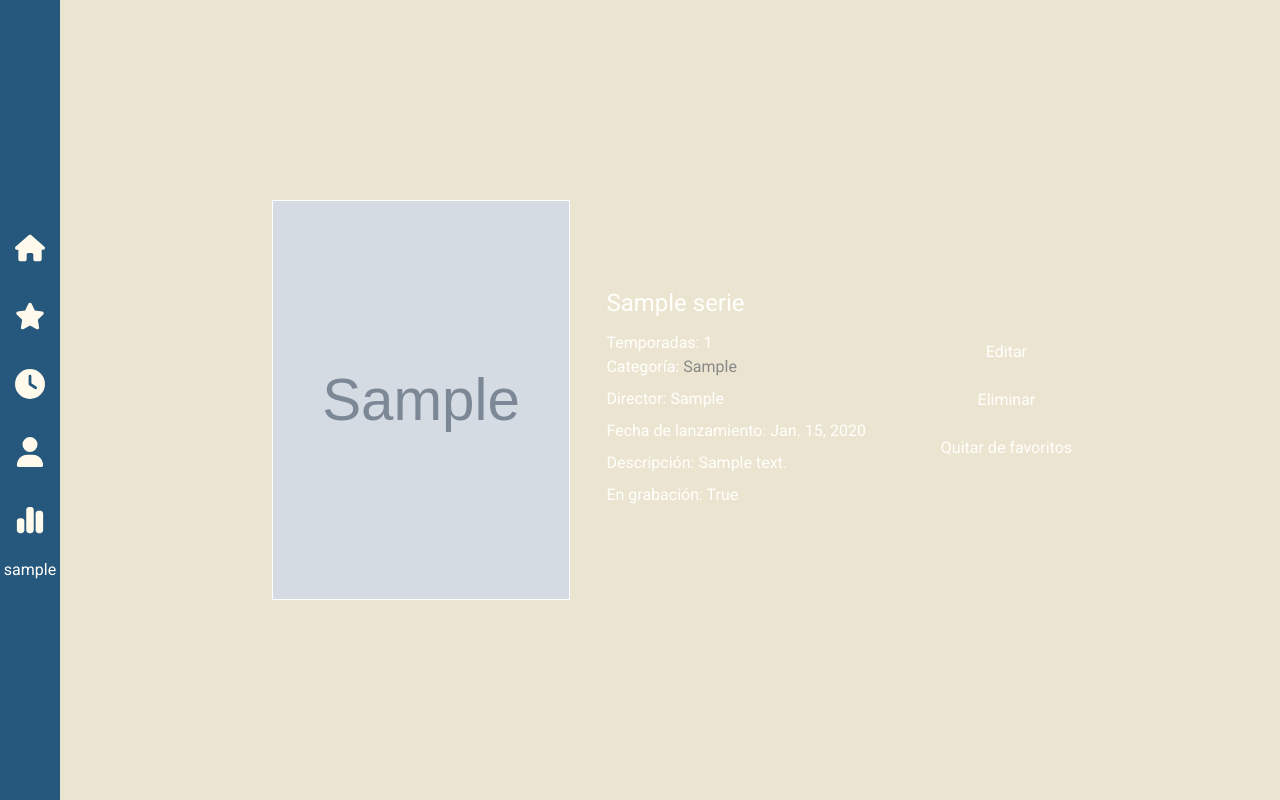
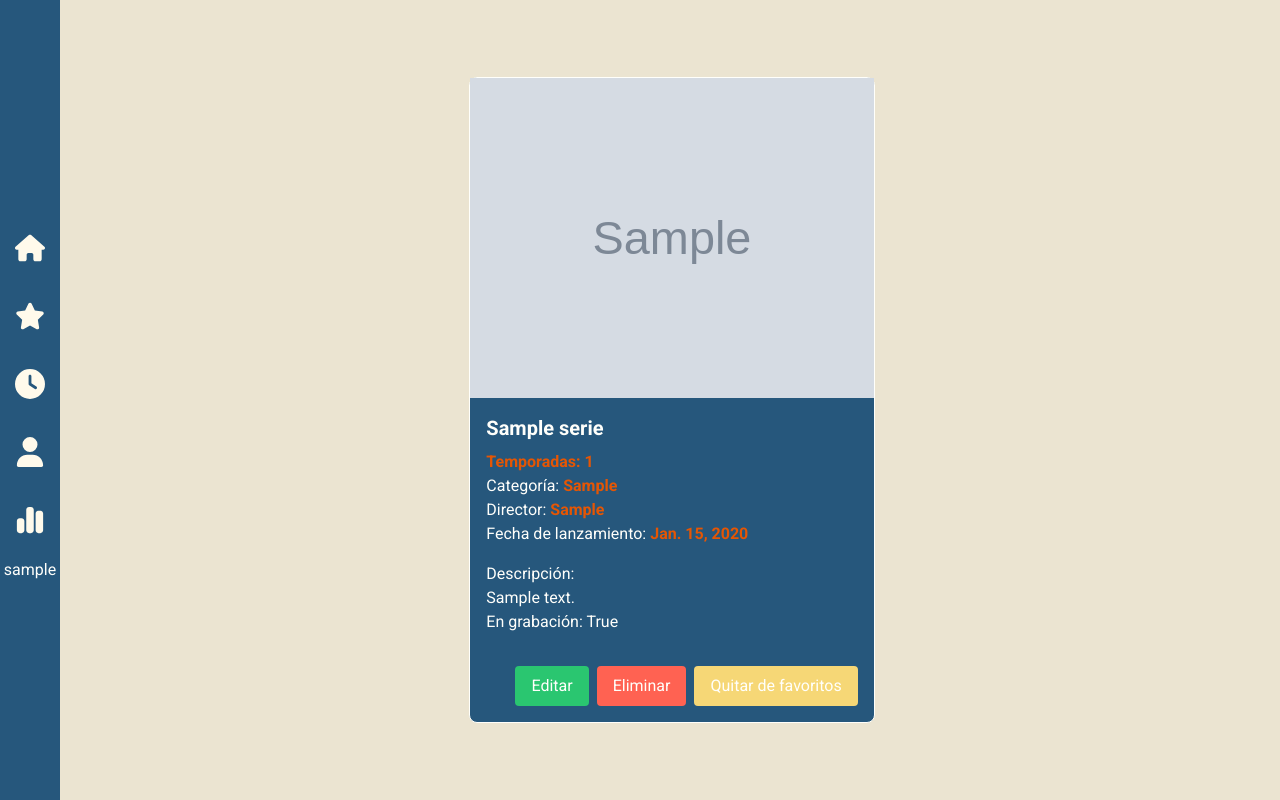
Before and after one commit to AdrianRgGit/tokio_final_project, a Django app: page /content/serie/1/ in a window 1280 px wide. Run offline with Django 5.2, Linux system fonts and the light colour scheme; a user stored in the database is signed in; tables that the repository leaves empty hold one stand-in row (values such as "Sample post"); grey boxes marked "Sample" are stand-in pictures; some libraries are stand-ins or nearby versions.

Commit message:
más cosas

```diff
--- a/content/templates/content/serie_detail.html
+++ b/content/templates/content/serie_detail.html
@@ -1,36 +1,45 @@
 {% extends "core/base.html" %}
 {% block content %}
-<section class="movie-container">
-    <div class="movie-image">
-        <img src="{{ serie.image.url }}" alt="{{ serie.title }}">
+<section class="flex justify-center items-center h-screen">
+    <div class="bg-blue-1 border rounded-lg w-1/3">
+        <img class="w-full h-80 object-cover" src="{{ serie.image.url }}" alt="{{ serie.title }}">
+        <div class="p-4">
+            <h2 class="text-xl font-semibold mb-2">{{serie.title}}</h2>
+            <a class="text-orange-1 font-semibold" href="{% url 'season_list' serie.pk %}">Temporadas:
+                {{number_seasons}}</a>
+            <p>Categoría: <span class="text-orange-1 font-semibold">{{serie.genre}}</span></p>
+            <p>Director: <span class="text-orange-1 font-semibold"> {{serie.director}}</span></p>
+            <p>Fecha de lanzamiento: <span class="text-orange-1 font-semibold"> {{serie.release_date}}</span></p>
+            <p class="mt-4">Descripción:
+            <div>
+                <p>{{ serie.description }}</p>
             </div>
-    <div class="movie-details">
-        <h2>{{serie.title}}</h2>
-        <a href="{% url 'season_list' serie.pk %}">Temporadas: {{number_seasons}}</a>
-        <p>Categoría: <span class="category">{{serie.genre}}</span></p>
-        <p>Director: {{serie.director}}</p>
-        <p>Fecha de lanzamiento: {{serie.release_date}}</p>
-        <p>Descripción: {{serie.description}}</p>
             <p>En grabación: {{serie.status}}</p>
         </div>
-    <div class="movie-buttons-container">
-        <button class="movie-buttons"><a href="{% url 'update_serie' serie.id %}">Editar</a></button>
-        <button class="movie-buttons"><a href="{% url 'delete_serie' serie.id %}">Eliminar</a></button>
+
+        <div class="flex justify-end p-4">
+            <button class="mr-2 bg-green-1 text-white px-4 py-2 rounded hover:opacity-80"><a
+                    href="{% url 'update_serie' serie.id %}">Editar</a></button>
+            <button class="bg-red-1 text-white px-4 py-2 rounded hover:opacity-80"><a
+                    href="{% url 'delete_serie' serie.id %}">Eliminar</a></button>
 
             {% if is_favorite %}
             <form action="{% url 'remove_favorite' 'serie' serie.id %}" method="post">
                 {% csrf_token %}
-            <button type="submit" class="movie-buttons">Quitar de favoritos</button>
+                <button type="submit" class="ml-2 bg-yellow-1 text-white px-4 py-2 rounded hover:opacity-80">Quitar de
+                    favoritos
+                </button>
             </form>
 
             {% else %}
             <form action="{% url 'add_favorite' 'serie' serie.id %}" method="post">
                 {% csrf_token %}
-            <button type="submit" class="movie-buttons">Añadir a favoritos</button>
+                <button type="submit" class="ml-2 bg-gray-1 text-white px-4 py-2 rounded hover:opacity-80">Añadir a
+                    favoritos
+                </button>
             </form>
             {% endif %}
-
-
+        </div>
     </div>
 </section>
 {% endblock %}
--- a/content/views.py
+++ b/content/views.py
@@ -123,7 +123,6 @@ class SeasonCreateView(CreateView):
         serie_pk = self.kwargs.get('serie_pk')
         serie = Serie.objects.get(pk=serie_pk)
         form.instance.serie = serie
-        print("Esta es la serie", serie)
         return super().form_valid(form)
 
 
--- a/core/static/core/content_detail.css
+++ /dev/null
@@ -1,49 +0,0 @@
-.movie-container {
-  display: flex;
-  max-width: 800px;
-  margin: auto;
-  height: 100vh;
-  align-items: center;
-  justify-content: center;
-  gap: 16px;
-}
-
-.movie-image {
-  flex: 1;
-}
-
-.movie-image img {
-  width: 400px;
-  height: 400px;
-  border: 1px white solid;
-}
-
-.movie-details {
-  flex: 1;
-  padding: 20px;
-}
-
-.movie-details h2 {
-  font-size: 1.5em;
-  margin-bottom: 10px;
-}
-
-.movie-details p {
-  font-size: 1em;
-  margin-bottom: 8px;
-}
-
-.movie-details .category {
-  color: #888;
-}
-
-.movie-buttons-container{
-  display: flex;
-  flex-direction: column;
-  gap: 24px;
-}
-
-
-.movie-buttons{
-  cursor: pointer;
-}
--- a/core/static/registration/profile.css
+++ /dev/null
@@ -1,10 +0,0 @@
-.image-container {
-  flex: 1;
-  padding: 20px;
-}
-
-.card-image {
-  max-width: 100%;
-  height: auto;
-  border-radius: 8px;
-}
--- a/core/templates/core/base.html
+++ b/core/templates/core/base.html
@@ -18,8 +18,6 @@
     <link href="{% static 'core/main.css' %}" rel="stylesheet">
     <link href="{% static 'core/base.css' %}" rel="stylesheet">
     <link href="{% static 'core/home.css' %}" rel="stylesheet">
-    <link href="{% static 'core/content_detail.css' %}" rel="stylesheet">
-    <link href="{% static 'registration/profile.css' %}" rel="stylesheet">
 
     <!--  Fuente de google  -->
     <link rel="stylesheet" href="https://fonts.googleapis.com/css2?family=Roboto:wght@400;700&display=swap">
--- a/registration/templates/registration/profile.html
+++ b/registration/templates/registration/profile.html
@@ -2,8 +2,8 @@
 {% block content %}
 {% load static %}
 
-<section class="bg-blue-1 w-1/2 m-auto p-8">
-    <article class="flex items-center justify-center">
+<section class="bg-blue-1 w-1/2 m-auto p-8 mt-4">
+    <article class="flex items-center justify-center gap-x-12">
         <div class="">
             <form class="flex flex-col gap-y-4">
                 <div class="">
--- a/theme/static/css/dist/styles.css
+++ b/theme/static/css/dist/styles.css
@@ -747,8 +747,20 @@ select {
   margin: auto;
 }
 
+.mb-2 {
+  margin-bottom: 0.5rem;
+}
+
 .mb-4 {
   margin-bottom: 1rem;
+}
+
+.ml-2 {
+  margin-left: 0.5rem;
+}
+
+.mr-2 {
+  margin-right: 0.5rem;
 }
 
 .mt-4 {
@@ -767,12 +779,28 @@ select {
   display: table;
 }
 
+.hidden {
+  display: none;
+}
+
+.h-80 {
+  height: 20rem;
+}
+
+.h-screen {
+  height: 100vh;
+}
+
 .w-1\/2 {
   width: 50%;
 }
 
 .w-1\/3 {
   width: 33.333333%;
+}
+
+.w-full {
+  width: 100%;
 }
 
 .flex-col {
@@ -783,8 +811,17 @@ select {
   align-items: center;
 }
 
+.justify-end {
+  justify-content: flex-end;
+}
+
 .justify-center {
   justify-content: center;
+}
+
+.gap-x-12 {
+  -moz-column-gap: 3rem;
+       column-gap: 3rem;
 }
 
 .gap-y-2 {
@@ -803,6 +840,10 @@ select {
   border-radius: 0.25rem;
 }
 
+.rounded-lg {
+  border-radius: 0.5rem;
+}
+
 .border {
   border-width: 1px;
 }
@@ -812,9 +853,34 @@ select {
   background-color: rgb(38 87 124 / var(--tw-bg-opacity));
 }
 
+.bg-green-1 {
+  --tw-bg-opacity: 1;
+  background-color: rgb(42 198 112 / var(--tw-bg-opacity));
+}
+
 .bg-orange-1 {
   --tw-bg-opacity: 1;
   background-color: rgb(229 86 4 / var(--tw-bg-opacity));
+}
+
+.bg-yellow-1 {
+  --tw-bg-opacity: 1;
+  background-color: rgb(246 215 118 / var(--tw-bg-opacity));
+}
+
+.bg-red-1 {
+  --tw-bg-opacity: 1;
+  background-color: rgb(255 98 82 / var(--tw-bg-opacity));
+}
+
+.bg-gray-1 {
+  --tw-bg-opacity: 1;
+  background-color: rgb(61 59 64 / var(--tw-bg-opacity));
+}
+
+.object-cover {
+  -o-object-fit: cover;
+     object-fit: cover;
 }
 
 .p-4 {
@@ -825,13 +891,32 @@ select {
   padding: 2rem;
 }
 
+.px-4 {
+  padding-left: 1rem;
+  padding-right: 1rem;
+}
+
+.py-2 {
+  padding-top: 0.5rem;
+  padding-bottom: 0.5rem;
+}
+
 .text-2xl {
   font-size: 1.5rem;
   line-height: 2rem;
 }
 
+.text-xl {
+  font-size: 1.25rem;
+  line-height: 1.75rem;
+}
+
 .font-bold {
   font-weight: 700;
+}
+
+.font-semibold {
+  font-weight: 600;
 }
 
 .text-blue-1 {
@@ -856,3 +941,7 @@ select {
 .hover\:bg-opacity-80:hover {
   --tw-bg-opacity: 0.8;
 }
+
+.hover\:opacity-80:hover {
+  opacity: 0.8;
+}
--- a/theme/static_src/tailwind.config.js
+++ b/theme/static_src/tailwind.config.js
@@ -23,6 +23,7 @@ module.exports = {
           "orange-1": "#E55604",
           "green-1": "#2AC670",
           "blue-1": "#26577C",
+          "yellow-1": "#F6D776",
           "transparent":"transparent",
         },
 
```
Also changed, not shown: content/templates/content/movie_detail.html (+26 -17 lines), media/seasons/image_test_6.jpg (added), media/seasons/image_test_8.jpg (added). Lines whose indentation alone changed are shown as unchanged.
